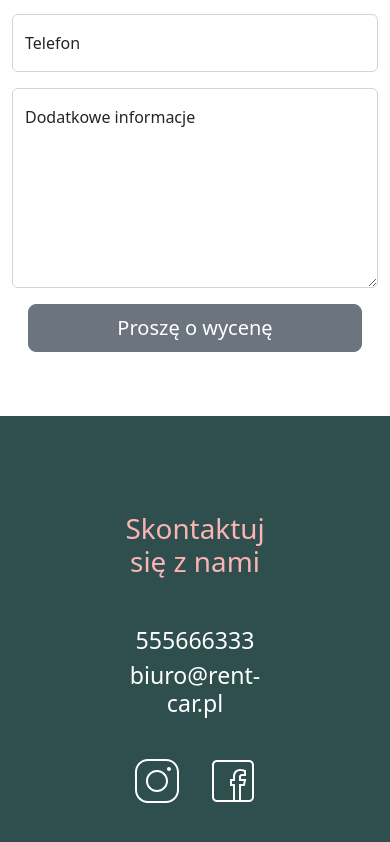
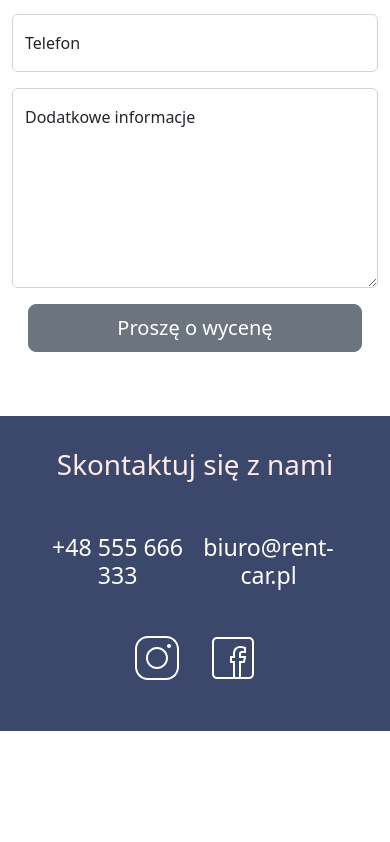
Before and after one commit to artwol993/weselny-woz, a React (Create React App) app: page / in a window 390 px wide. Shown: the part 10864-11706 px from the top of the page. After the commit the page ends 11595 px from the top, so only its background shows below. Built offline with nearby package versions, Linux system fonts and the light colour scheme.

Commit message:
update phone mail

```diff
--- a/src/component/footer.jsx
+++ b/src/component/footer.jsx
@@ -2,7 +2,6 @@ import React from "react";
 import "../style/footer.css";
 import Container from "react-bootstrap/Container";
 import Row from "react-bootstrap/Row";
-import Col from "react-bootstrap/Col";
 import { Instagram } from "../assets/icons/instagram";
 import { Facebook } from "../assets/icons/facebook";
 
@@ -13,18 +12,16 @@ function Footer() {
         <Container fluid>
           <p className="h1 mb-5">Skontaktuj się z nami</p>
           <Row>
-            <Col>
-              <a href="tel:555666333">
-                <div>
-                  <p className="h3 text-white">555666333</p>
-                </div>
-              </a>
-            </Col>
-            <Col>
-              <a href="mailto:biuro@rent-car.pl">
-                <p className="h3 text-white"> biuro@rent-car.pl</p>
-              </a>
-            </Col>
+            <Container>
+              <div className="d-flex justify-content-around">
+                <a href="tel:555666333" className="footer-link">
+                  <p className="h3 text-white">+48 555 666 333</p>
+                </a>
+                <a href="mailto:biuro@rent-car.pl" className="footer-link">
+                  <p className="h3 text-white"> biuro@rent-car.pl</p>{" "}
+                </a>
+              </div>
+            </Container>
           </Row>
           <Row>
             <Container>
--- a/src/style/footer.css
+++ b/src/style/footer.css
@@ -3,9 +3,9 @@
   justify-content: center;
   align-items: center;
   text-align: center;
-  color: rgb(251, 179, 179);
-  background-color: darkslategrey;
-  padding: 6rem;
+  color: #FFEAEA;
+  background-color:#3C486B;
+  padding: 2em;
 }
 
 a:link {
@@ -35,9 +35,9 @@ a:active {
 
 .footer-link:hover {
   filter: invert(0.5);
+
 }
 
 .footer-social {
   font-size: 4em;
-
 }
```
